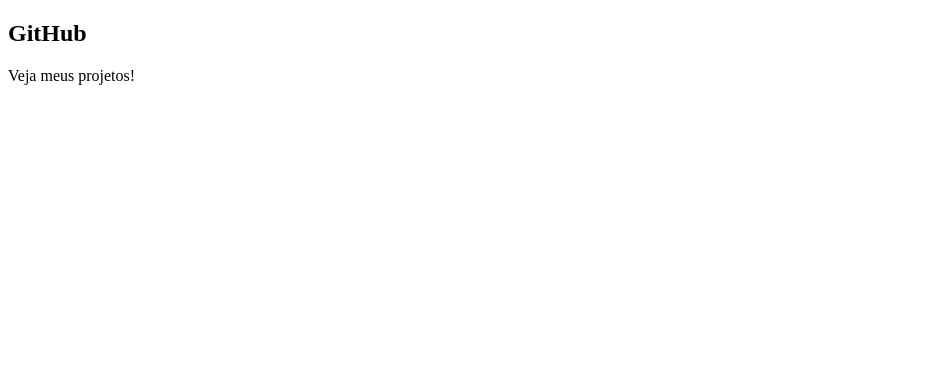
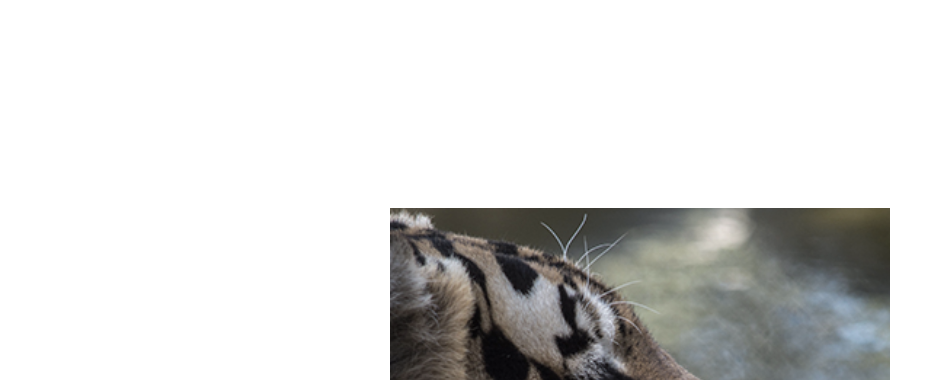
Before and after one commit to GRangel-Dev/aula-bootcamp-dio-tqi-web-conteiner-animado, a plain HTML site: page index.html in a window 1280 px wide. Shown: the top 380 px of the page, without its empty margins (0-944 px from the left). Drawn offline with Linux system fonts and the light colour scheme.

Commit message:
pequena alteração por conta de um erro

```diff
--- a/index.html
+++ b/index.html
@@ -4,8 +4,8 @@
 <head>
     <meta charset="UTF=8">
     <meta name="viewport" content="width=devide-width, initial-scale=1.0">
-    <link rel="stylesheet" ref="style.css">
-    <title>Dovument</title>
+    <link rel="stylesheet" href="style.css">
+    <title>Document</title>
 </head>
 <body>
     <div class="container">
```
